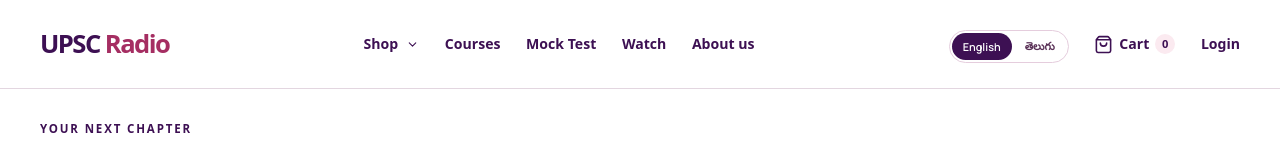
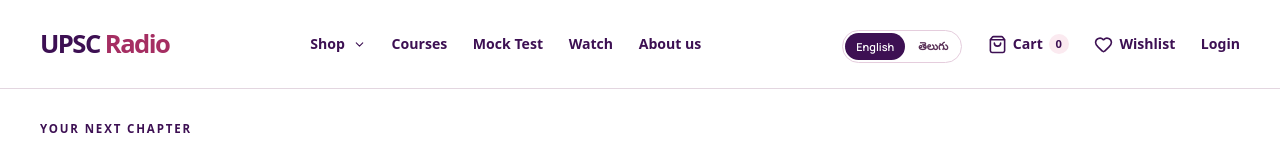
Before and after one commit to kathanikamedia/UpscRadio, a Next.js app: page /courses in a window 1280 px wide. Shown: the top 155 px of the page. Built offline with nearby package versions, Linux system fonts and the light colour scheme; no server answers; the database is empty.

Commit message:
Add wishlist link beside cart in navbar

```diff
--- a/components/header.tsx
+++ b/components/header.tsx
@@ -8,6 +8,7 @@ import { usePathname } from "next/navigation";
 import { useState } from "react";
 import { CartLink } from "./cart";
 import { ShopMenu } from "./shop-menu";
+import { Heart } from "lucide-react";
 export function Header({configured}:{configured:boolean}) {
   const [open, setOpen] = useState(false);
   const path = usePathname();
@@ -15,6 +16,6 @@ export function Header({configured}:{configured:boolean}) {
     <Link className="brand" href="/"><span className="wordmark">UPSC <span>Radio</span></span></Link>
     <button className="menu" aria-controls="nav" aria-expanded={open} onClick={() => setOpen(!open)}><SiteText>Menu</SiteText></button>
     <nav id="nav" aria-label="Main navigation"><ShopMenu onNavigate={()=>setOpen(false)}/>{[["/courses/","Courses"],["/test-series/","Mock Test"],["/explore/videos/","Watch"],["/explore/about/","About us"]].map(([href,label]) => <Link key={href} href={href} prefetch={true} aria-current={path === href ? "page" : undefined} onClick={() => setOpen(false)}>{<SiteText>{label}</SiteText>}</Link>)}</nav>
-    <div className="account"><LanguageSwitch/><CartLink/><AuthControls configured={configured}/></div>
+    <div className="account"><LanguageSwitch/><CartLink/><Link className="cart-link wishlist-link" href="/student/saved/" prefetch={true} aria-label="Wishlist" aria-current={path==="/student/saved/"?"page":undefined}><Heart size={19} aria-hidden="true"/><span><SiteText>Wishlist</SiteText></span></Link><AuthControls configured={configured}/></div>
   </div></header>}</Localized>;
 }
```
